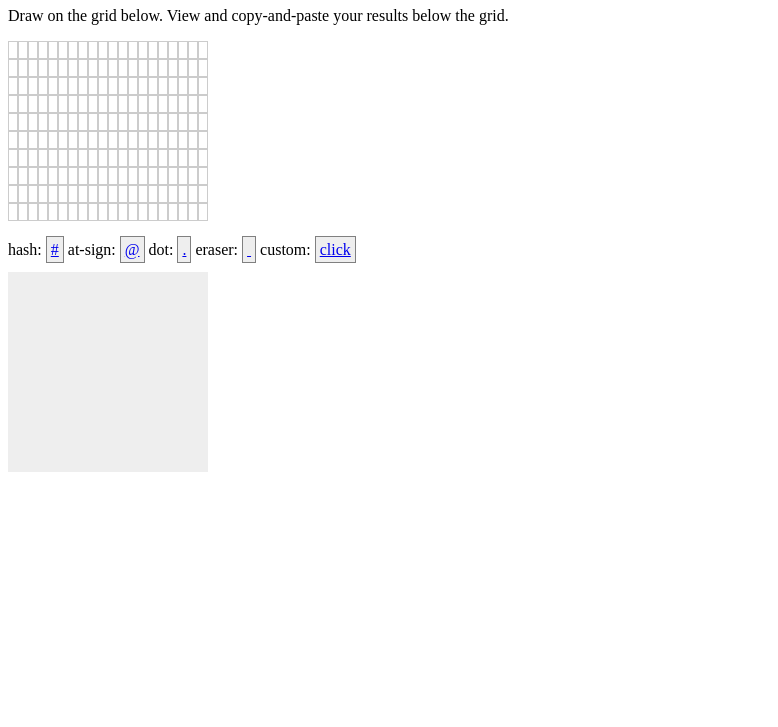
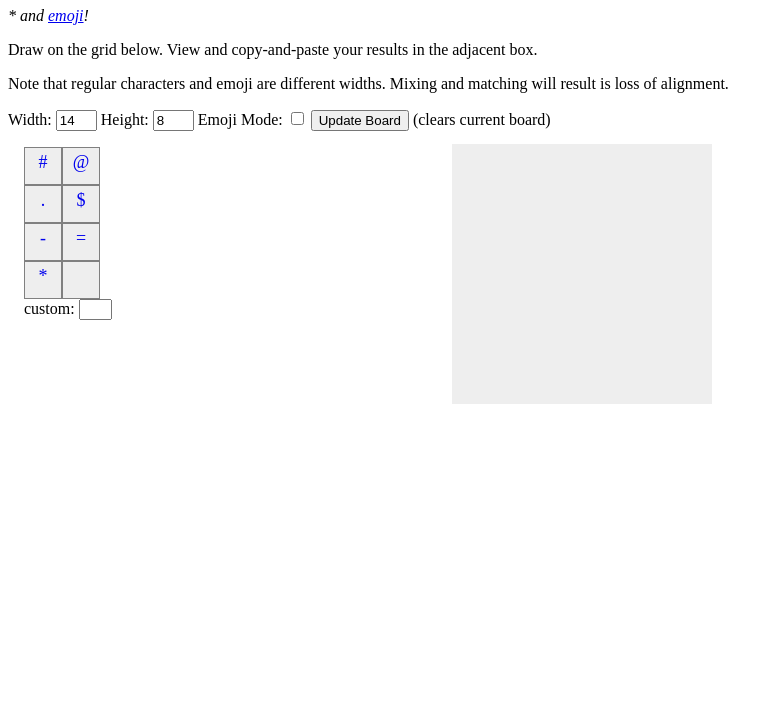
Before and after one commit to cherdt/ascii-emoji-drawing-board, a plain HTML site: page index.html in a window 1280 px wide. Shown: the part 73-800 px from the top of the page, without its empty margins (0-778 px from the left). Drawn offline with Linux system fonts and the light colour scheme.

Commit message:
Enable emoji-mode, custom canvas size

```diff
--- a/index.html
+++ b/index.html
@@ -1,7 +1,8 @@
 <!DOCTYPE html>
 <html>
 <head>
-<title>ascii draw</title>
+<meta charset="UTF-8">
+<title>ascii (and emoji) drawing board</title>
 
 <style type="text/css">
 	#scribble {
@@ -11,20 +12,26 @@
 		margin-top: 1em;
 		overflow: hidden;
 		padding:0em;
-		width: 200px;
-		height: 200px;
+		/* white-space: pre; */
+		width: 20em;
+		height: 260px;
 	}
 	#container {
+		float:left;
 		font-family: monospace;
-		width: 200px;
+		margin-top:1em;
+		width: 24em;
 		height: 200px;
 	}
 	.char {
 		float: left;
 		border:1px solid #ccc;
 		text-align: center;
-		width:8px;
+		width:1em;
 		height:16px;
+	}
+	div.clear {
+		clear: both;
 	}
 	.not-selectable {
 	  -webkit-touch-callout: none;
@@ -34,44 +41,95 @@
 	  -ms-user-select: none;
 	  user-select: none;
 	}
+	.palette {
+		float:left;
+		margin:1em;
+		width:6.25em;
+	}
 	.palette a {
 		background-color: #eee;
 		border:1px solid gray;
+		display: block;
+		float:left;
+		font-size: large;
+		height:1.5em;
 		padding: .25em;
+		text-align: center;
+		text-decoration: none;
+		width:1.5em;
 	}
 </style>
 </head>
 <body>
 
-<h1>ASCII Drawing Board</h1>
-<p>Draw on the grid below. View and copy-and-paste your results below the grid.</p>
+<h1>ASCII* Drawing Board</h1>
+<p><em>* and <a href="https://getemoji.com/">emoji</a>!</em></p>
+<p>Draw on the grid below. View and copy-and-paste your results in the adjacent box.</p>
+<p>Note that regular characters and emoji are different widths. Mixing and matching will result is loss of alignment.</p>
+
+<form method="POST" action="#" onsubmit="redrawBoard(); return false;">
+	<label>Width: <input type="text" name="width" id="width" size="2" maxlength="2" value="14"></label>
+	<label>Height: <input type="text" name="height" id="height" size="2" maxlength="2" value="8"></label>
+	<label>Emoji Mode: <input type="checkbox" name="emojiMode" id="emojiMode" value="1"></label>
+	<input type="submit" value="Update Board"> (clears current board)
+</form>
 
 <!--<div id="board" style="width:200px; height:200px; border:1px solid black; font-family: monospace;"></div> -->
 
-<div id="container" class="not-selectable">
-<div class="char"></div><div class="char"></div><div class="char"></div><div class="char"></div><div class="char"></div><div class="char"></div><div class="char"></div><div class="char"></div><div class="char"></div><div class="char"></div><div class="char"></div><div class="char"></div><div class="char"></div><div class="char"></div><div class="char"></div><div class="char"></div><div class="char"></div><div class="char"></div><div class="char"></div><div class="char"></div>
-<div class="char"></div><div class="char"></div><div class="char"></div><div class="char"></div><div class="char"></div><div class="char"></div><div class="char"></div><div class="char"></div><div class="char"></div><div class="char"></div><div class="char"></div><div class="char"></div><div class="char"></div><div class="char"></div><div class="char"></div><div class="char"></div><div class="char"></div><div class="char"></div><div class="char"></div><div class="char"></div>
-<div class="char"></div><div class="char"></div><div class="char"></div><div class="char"></div><div class="char"></div><div class="char"></div><div class="char"></div><div class="char"></div><div class="char"></div><div class="char"></div><div class="char"></div><div class="char"></div><div class="char"></div><div class="char"></div><div class="char"></div><div class="char"></div><div class="char"></div><div class="char"></div><div class="char"></div><div class="char"></div>
-<div class="char"></div><div class="char"></div><div class="char"></div><div class="char"></div><div class="char"></div><div class="char"></div><div class="char"></div><div class="char"></div><div class="char"></div><div class="char"></div><div class="char"></div><div class="char"></div><div class="char"></div><div class="char"></div><div class="char"></div><div class="char"></div><div class="char"></div><div class="char"></div><div class="char"></div><div class="char"></div>
-<div class="char"></div><div class="char"></div><div class="char"></div><div class="char"></div><div class="char"></div><div class="char"></div><div class="char"></div><div class="char"></div><div class="char"></div><div class="char"></div><div class="char"></div><div class="char"></div><div class="char"></div><div class="char"></div><div class="char"></div><div class="char"></div><div class="char"></div><div class="char"></div><div class="char"></div><div class="char"></div>
-<div class="char"></div><div class="char"></div><div class="char"></div><div class="char"></div><div class="char"></div><div class="char"></div><div class="char"></div><div class="char"></div><div class="char"></div><div class="char"></div><div class="char"></div><div class="char"></div><div class="char"></div><div class="char"></div><div class="char"></div><div class="char"></div><div class="char"></div><div class="char"></div><div class="char"></div><div class="char"></div>
-<div class="char"></div><div class="char"></div><div class="char"></div><div class="char"></div><div class="char"></div><div class="char"></div><div class="char"></div><div class="char"></div><div class="char"></div><div class="char"></div><div class="char"></div><div class="char"></div><div class="char"></div><div class="char"></div><div class="char"></div><div class="char"></div><div class="char"></div><div class="char"></div><div class="char"></div><div class="char"></div>
-<div class="char"></div><div class="char"></div><div class="char"></div><div class="char"></div><div class="char"></div><div class="char"></div><div class="char"></div><div class="char"></div><div class="char"></div><div class="char"></div><div class="char"></div><div class="char"></div><div class="char"></div><div class="char"></div><div class="char"></div><div class="char"></div><div class="char"></div><div class="char"></div><div class="char"></div><div class="char"></div>
-<div class="char"></div><div class="char"></div><div class="char"></div><div class="char"></div><div class="char"></div><div class="char"></div><div class="char"></div><div class="char"></div><div class="char"></div><div class="char"></div><div class="char"></div><div class="char"></div><div class="char"></div><div class="char"></div><div class="char"></div><div class="char"></div><div class="char"></div><div class="char"></div><div class="char"></div><div class="char"></div>
-<div class="char"></div><div class="char"></div><div class="char"></div><div class="char"></div><div class="char"></div><div class="char"></div><div class="char"></div><div class="char"></div><div class="char"></div><div class="char"></div><div class="char"></div><div class="char"></div><div class="char"></div><div class="char"></div><div class="char"></div><div class="char"></div><div class="char"></div><div class="char"></div><div class="char"></div><div class="char"></div>
+<div class="palette">
+	<a href="#" id="hash" title="#">#</a>
+	<a href="#" id="at" title="@">@</a>
+	<a href="#" id="dot" title=".">.</a>
+	<a href="#" id="dollar" title="dollar">$</a>
+	<a href="#" id="dash" title="dash">-</a>
+	<a href="#" id="equals" title="equals">=</a>
+	<a href="#" id="asterisk" title="asterisk">*</a>
+	<a href="#" id="eraser" title="eraser">&nbsp;</a>
+	<div>custom: <input type="text" id="custom" size="1" maxlength="2"></div>
 </div>
 
-<div class="palette">
-	hash: <a href="#" id="hash">#</a>
-	at-sign: <a href="#" id="at">@</a>
-	dot: <a href="#" id="dot">.</a>
-	eraser: <a href="#" id="eraser">&nbsp;</a>
-	custom: <a href="#" onclick="changeTargetChar(window.prompt('What character?')); return false;">click</a>
-</div>
+<div id="container" class="not-selectable"></div>
 
 <div id="scribble"></div>
 
 <script>
+	var emojiMode = 0;
+	var toggleEmojiMode = function () {
+		if (document.getElementById("emojiMode").checked) {
+			emojiMode = 1;
+		} else {
+			emojiMode = 0;
+		}
+	}
+	document.getElementById("emojiMode").addEventListener("change", toggleEmojiMode);
+
+	var redrawBoard = function () {
+		"use strict";
+		var w, h, i, j, clearNodeTemplate, clearNode, charNodeTemplate, charNode;
+		w = document.getElementById("width").value;
+		h = document.getElementById("height").value;
+		document.getElementById("container").innerHTML = "";
+		charNode = '<div class="char"></div>';
+		clearNodeTemplate = document.createElement("div");
+		clearNodeTemplate.className = "clear";
+		charNodeTemplate = document.createElement("div");
+		charNodeTemplate.className = "char";
+		for (i = 0; i < h; i++) {
+			for (j = 0; j < w; j++) {
+				charNode = charNodeTemplate.cloneNode();
+				charNode.innerHTML = "&nbsp;";
+		    	charNode.addEventListener("mouseenter", addChar);
+		    	charNode.addEventListener("mousedown", addCharDammit);
+		    	charNode.addEventListener("touchstart", addCharDammit);
+		    	charNode.addEventListener("touchmove", addCharDammit);
+				document.getElementById("container").append(charNode);
+			}
+			clearNode = clearNodeTemplate.cloneNode();
+			clearNode.textContent = "\n";
+			document.getElementById("container").append(clearNode);
+		}
+	}
+
 	var isActive = false;
 
 	var ignore = function () {
@@ -82,7 +140,13 @@
 		targetChar = ch;
 	}
 	var targetCharClick = function (e) {
-		changeTargetChar(e.target.innerHTML);
+		var targetChar = "#";
+		if (e.target.innerHTML) {
+			targetChar = e.target.innerHTML;
+		} else {
+			targetChar = e.target.value;
+		}
+		changeTargetChar(targetChar);
 		e.preventDefault();
 		e.stopPropagation();
 		return false;
@@ -101,7 +165,10 @@
     }
 
     var dumpText = function() {
-		document.getElementById('scribble').innerHTML = document.getElementById("container").textContent;
+    	var replace = "(.{" + (parseInt(document.getElementById("width").value,10) * (1+emojiMode)) + "})";
+		var re = new RegExp(replace,"g");
+		document.getElementById('scribble').innerHTML = document.getElementById("container").textContent.replace(re, "$1<br>")
+		//document.getElementById('scribble').innerHTML = document.getElementById("container").textContent;
     }
 
     var addChar = function (e) {
@@ -117,10 +184,16 @@
     }
 
 //    document.getElementById("palette").addEventListener("submit", ignore);
-    document.getElementById("hash").addEventListener("click", targetCharClick);
-    document.getElementById("at").addEventListener("click", targetCharClick);
-    document.getElementById("dot").addEventListener("click", targetCharClick);
-	document.getElementById("eraser").addEventListener("click", targetCharClick);
+	for (var item of ["hash","at","dot","dollar","dash","equals","eraser","asterisk"]) {
+		document.getElementById(item).addEventListener("click", targetCharClick);
+	}
+//	document.getElementById("custom").addEventListener("click", targetCharClick);
+
+	// clear current custom value
+	document.getElementById("custom").addEventListener("focus", function (e) { e.target.value = ""; });
+	// Update target char whenever there is a change to custom
+	document.getElementById("custom").addEventListener("input", targetCharClick);
+
 
 //    document.getElementById("board").addEventListener("mouseout", activeOff);
 //    document.getElementById("board").addEventListener("mouseup", activeOff);
@@ -134,6 +207,8 @@
     	charSpaces[i].innerHTML = "&nbsp;";
     	charSpaces[i].addEventListener("mouseenter", addChar);
     	charSpaces[i].addEventListener("mousedown", addCharDammit);
+    	charSpaces[i].addEventListener("touchstart", addCharDammit);
+    	charSpaces[i].addEventListener("touchmove", addCharDammit);
     }
 
 </script>
```
